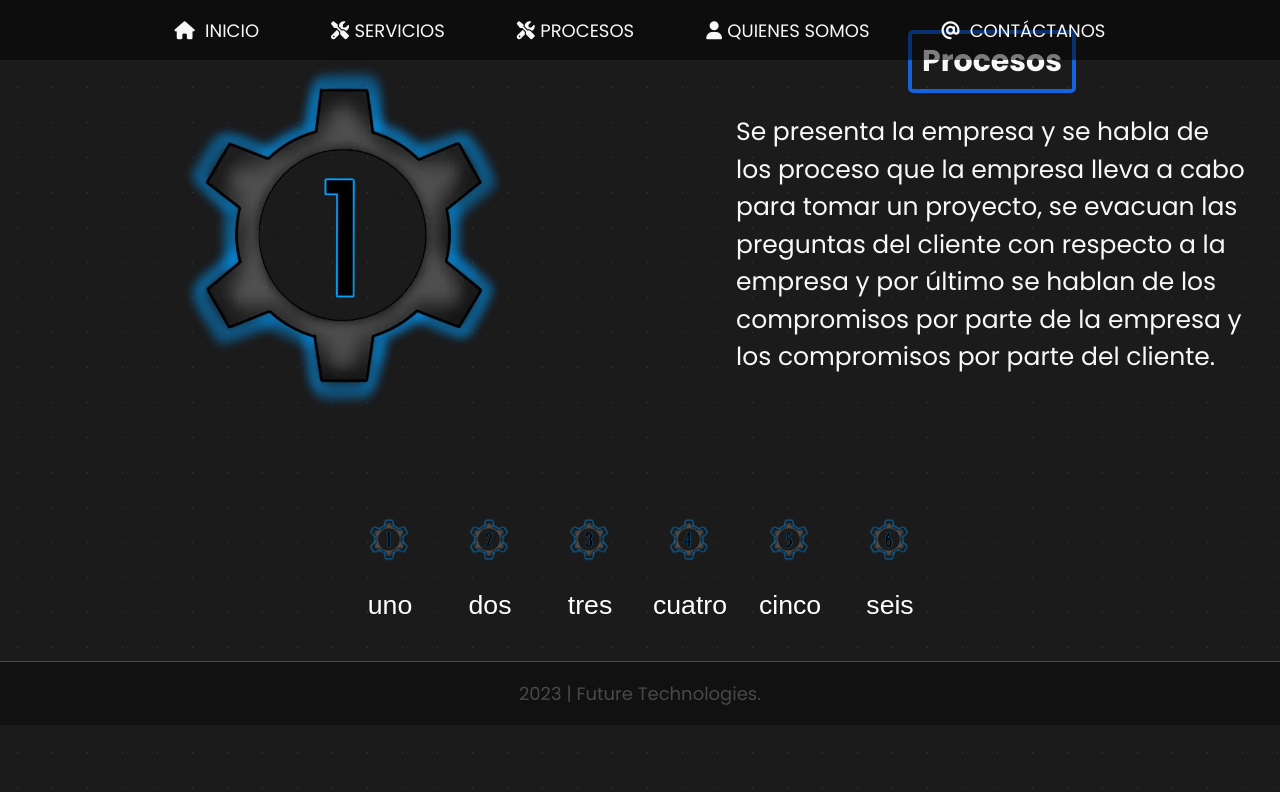
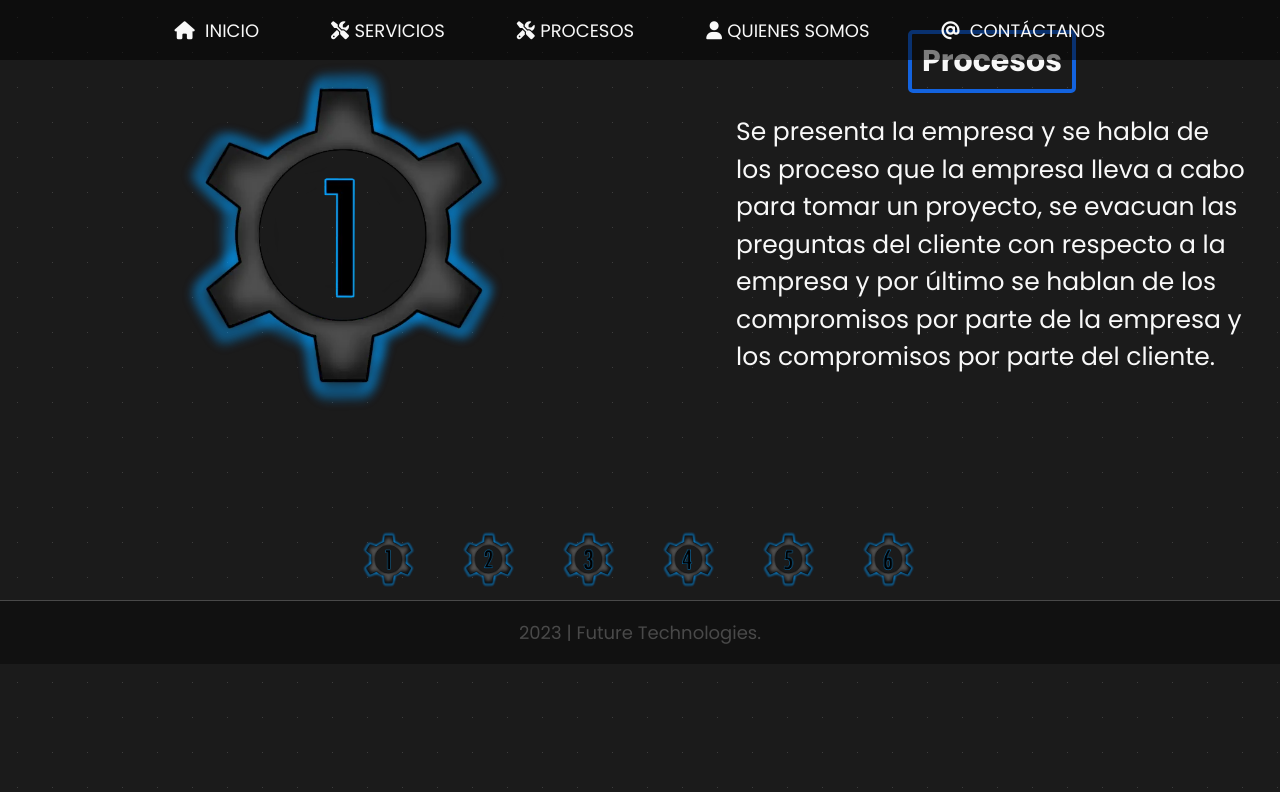
Before and after one commit to Future-TechnologiesCR/Portafolio2, a React (Vite) app: page /#/services in a window 1280 px wide. Shown: the top 792 px of the page. Built offline with nearby package versions, Linux system fonts and the light colour scheme.

Commit message:
Aumento de tamano de opciones de procesos

```diff
--- a/src/Components/ProjectsPage/ProjectsPage.jsx
+++ b/src/Components/ProjectsPage/ProjectsPage.jsx
@@ -115,9 +115,9 @@ function ProjectsPage() {
                   }`}
                 />
                 {/* button names */}
-                <p className="buttonGroup__button-name">
+                {/* <p className="buttonGroup__button-name">
                   {buttonNames[buttons.indexOf(button)]}
-                </p>
+                </p> */}
               </button>
               ))}
           </div>
--- a/src/UI/main.scss
+++ b/src/UI/main.scss
@@ -371,8 +371,7 @@ textarea {
   margin-bottom: 2rem;
   max-width: 100%;
   margin: auto;
-  margin-bottom: 2rem;
-  margin-top: 10px;
+  margin-top: 30px;
 
   &__sliderRange {
     display: flex;
@@ -402,7 +401,7 @@ textarea {
     img {
       max-width: 8rem;
       transition: transform 0.5s ease;
-      transform: scale(1);
+      transform: scale(1.3);
     }
     &-name {
       font-size: 200%;
```
